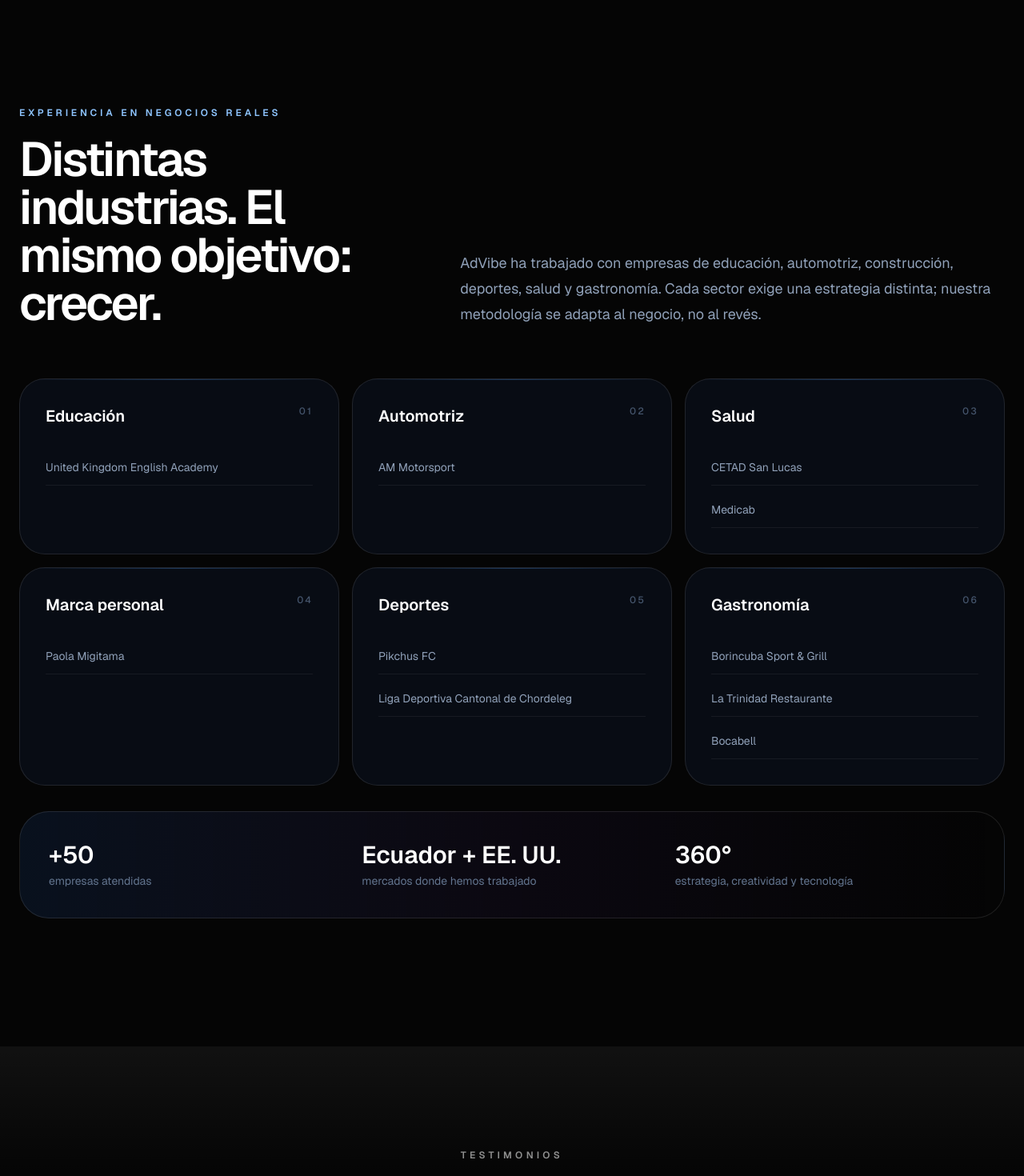
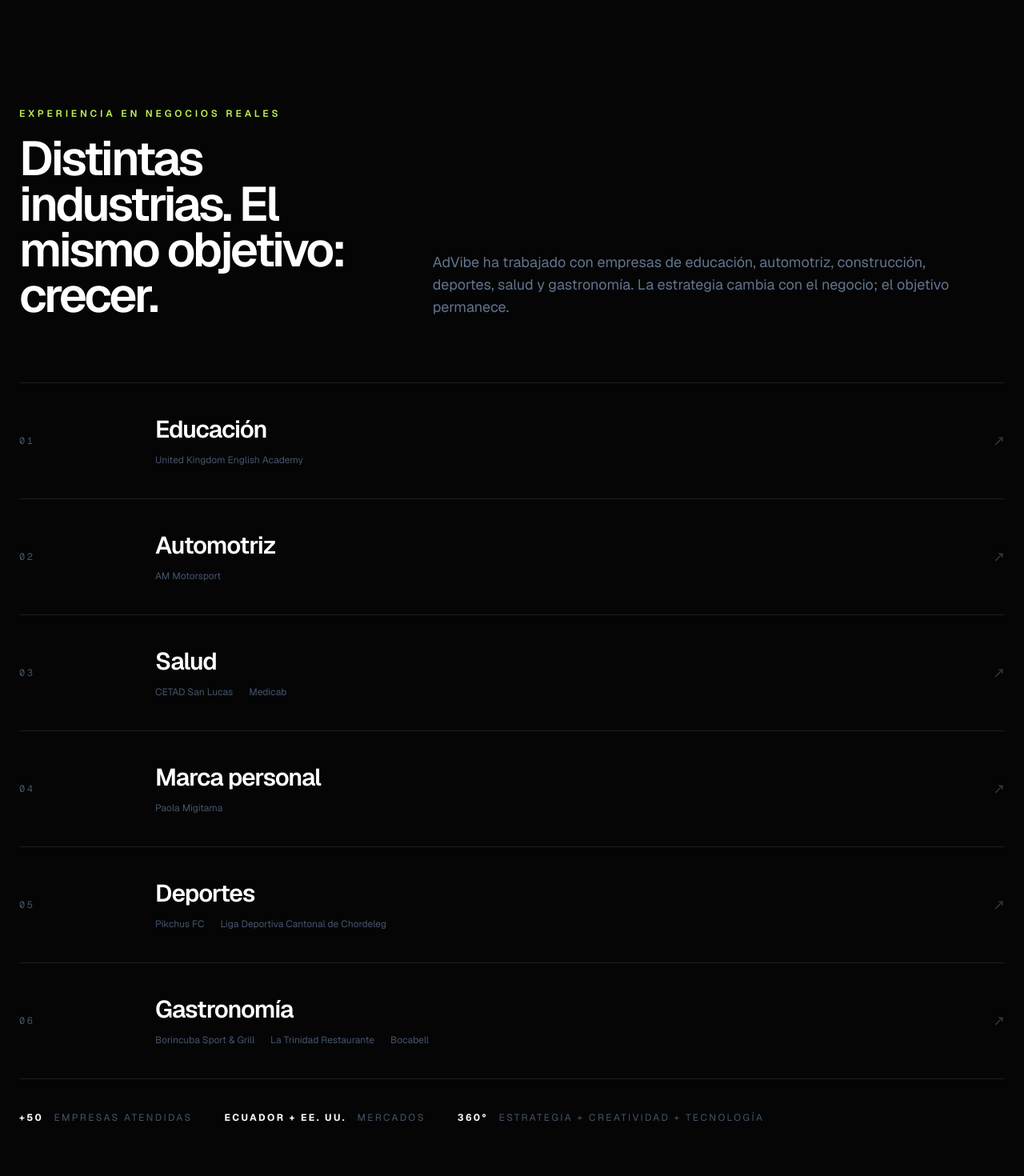
Before and after one commit to pablowebster94-sudo/advibe, a Next.js app: page / in a window 1280 px wide. Shown: the part 9400-10870 px from the top of the page at 80% size. Built offline with nearby package versions, Linux system fonts and the light colour scheme.

Commit message:
refine industry experience into editorial list

```diff
--- a/components/Clients.tsx
+++ b/components/Clients.tsx
@@ -5,45 +5,43 @@ import { clientGroups } from "@/lib/content";
 
 export default function Clients() {
   return (
-    <section id="marcas" className="relative overflow-hidden py-28 sm:py-32 lg:py-40">
+    <section id="marcas" className="relative overflow-hidden border-t border-white/6 py-28 sm:py-32 lg:py-40">
       <div className="mx-auto max-w-7xl px-6">
-        <div className="grid gap-12 lg:grid-cols-[0.85fr_1.15fr] lg:items-end">
+        <div className="grid gap-10 lg:grid-cols-[0.8fr_1.2fr] lg:items-end">
           <div>
-            <p className="text-xs font-semibold uppercase tracking-[0.32em] text-blue-300">Experiencia en negocios reales</p>
-            <h2 className="mt-5 max-w-2xl text-4xl font-semibold tracking-[-0.045em] text-white sm:text-5xl lg:text-6xl">Distintas industrias. El mismo objetivo: crecer.</h2>
+            <p className="text-xs font-semibold uppercase tracking-[0.32em] text-lime-300">Experiencia en negocios reales</p>
+            <h2 className="mt-5 max-w-xl text-4xl font-semibold leading-[0.95] tracking-[-0.055em] text-white sm:text-5xl lg:text-6xl">Distintas industrias. El mismo objetivo: crecer.</h2>
           </div>
-          <p className="max-w-2xl text-lg leading-8 text-slate-400">AdVibe ha trabajado con empresas de educación, automotriz, construcción, deportes, salud y gastronomía. Cada sector exige una estrategia distinta; nuestra metodología se adapta al negocio, no al revés.</p>
+          <p className="max-w-2xl text-base leading-7 text-slate-500 sm:text-lg">AdVibe ha trabajado con empresas de educación, automotriz, construcción, deportes, salud y gastronomía. La estrategia cambia con el negocio; el objetivo permanece.</p>
         </div>
 
-        <div className="mt-16 grid gap-4 md:grid-cols-2 lg:grid-cols-3">
+        <div className="mt-20 border-y border-white/10">
           {clientGroups.map((group, index) => (
             <motion.article
               key={group.sector}
-              initial={{ opacity: 0, y: 24 }}
+              initial={{ opacity: 0, y: 16 }}
               whileInView={{ opacity: 1, y: 0 }}
-              viewport={{ once: true, amount: 0.2 }}
-              transition={{ duration: 0.55, delay: index * 0.06 }}
-              whileHover={{ y: -5 }}
-              className="group relative overflow-hidden rounded-[2rem] border border-white/10 bg-[#080c14] p-7 sm:p-8"
+              viewport={{ once: true, amount: 0.25 }}
+              transition={{ duration: 0.5, delay: index * 0.05 }}
+              className="group relative grid gap-5 border-b border-white/10 py-8 last:border-b-0 sm:grid-cols-[150px_1fr_auto] sm:items-center sm:py-10"
             >
-              <div className="absolute inset-x-0 top-0 h-px bg-gradient-to-r from-transparent via-blue-400/60 to-transparent opacity-50 transition-opacity group-hover:opacity-100" />
-              <div className="flex items-start justify-between gap-4">
-                <h3 className="text-xl font-semibold text-white">{group.sector}</h3>
-                <span className="text-xs font-medium tracking-[0.18em] text-slate-600">0{index + 1}</span>
+              <span className="font-mono text-xs tracking-[0.22em] text-slate-600">0{index + 1}</span>
+              <div>
+                <h3 className="text-2xl font-semibold tracking-[-0.035em] text-white transition-transform duration-500 group-hover:translate-x-2 sm:text-3xl">{group.sector}</h3>
+                <div className="mt-3 flex flex-wrap gap-x-5 gap-y-1 text-xs text-slate-600">
+                  {group.clients.map((client) => <span key={client}>{client}</span>)}
+                </div>
               </div>
-              <div className="mt-7 space-y-2">
-                {group.clients.map((client) => (
-                  <div key={client} className="border-b border-white/6 py-3 text-sm text-slate-400 transition-colors group-hover:text-slate-200">{client}</div>
-                ))}
-              </div>
+              <span className="text-lg text-white/20 transition-all duration-300 group-hover:translate-x-2 group-hover:text-lime-300" aria-hidden="true">↗</span>
+              <div className="absolute bottom-0 left-0 h-px w-0 bg-lime-300 transition-all duration-700 group-hover:w-full" />
             </motion.article>
           ))}
         </div>
 
-        <div className="mt-8 grid gap-4 rounded-[2.3rem] border border-white/10 bg-gradient-to-r from-blue-500/10 via-violet-500/5 to-transparent p-7 sm:grid-cols-3 sm:p-9">
-          <div><p className="text-3xl font-semibold text-white">+50</p><p className="mt-1 text-sm text-slate-500">empresas atendidas</p></div>
-          <div><p className="text-3xl font-semibold text-white">Ecuador + EE. UU.</p><p className="mt-1 text-sm text-slate-500">mercados donde hemos trabajado</p></div>
-          <div><p className="text-3xl font-semibold text-white">360°</p><p className="mt-1 text-sm text-slate-500">estrategia, creatividad y tecnología</p></div>
+        <div className="mt-10 flex flex-wrap items-center gap-x-10 gap-y-4 text-xs uppercase tracking-[0.2em] text-slate-600">
+          <span><strong className="mr-2 text-white">+50</strong> empresas atendidas</span>
+          <span><strong className="mr-2 text-white">Ecuador + EE. UU.</strong> mercados</span>
+          <span><strong className="mr-2 text-white">360°</strong> estrategia + creatividad + tecnología</span>
         </div>
       </div>
     </section>
```
